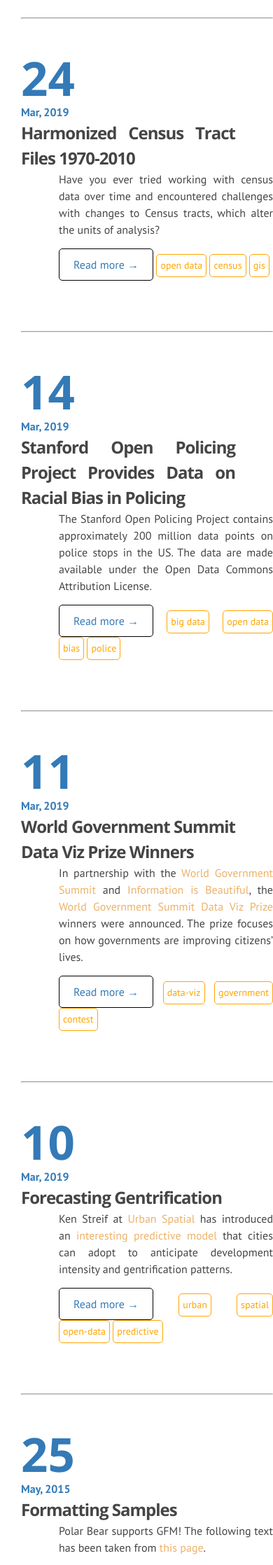
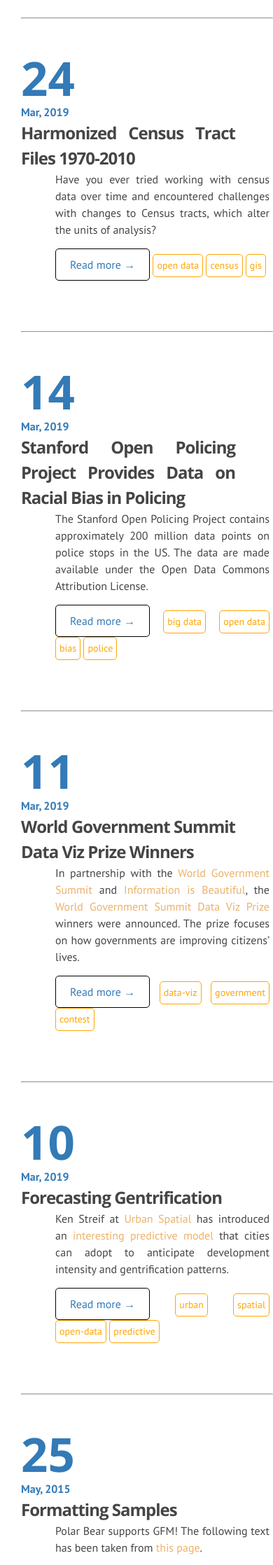
Before and after one commit to DS4PS/ds4ps.github.io, a Jekyll site: the page built from index.md, in a window 390 px wide. Shown: the part 1271-3507 px from the top of the page at 70% size. Built offline with Jekyll 4.4.1, drawn with Linux system fonts in a browser that asks for light colours; nearby versions of some CDN libraries; library files that are not in the unit come from our copies.

Commit message:
Update index.html

```diff
--- a/_layouts/index.html
+++ b/_layouts/index.html
@@ -40,10 +40,9 @@
     border:0;
    }
    #three {
-    float: none;
+    float: left;
     width:100%;
-    margin-right:0;
-    width:auto;
+    padding-right: 5px;
     border:0;
    }
 }
```
